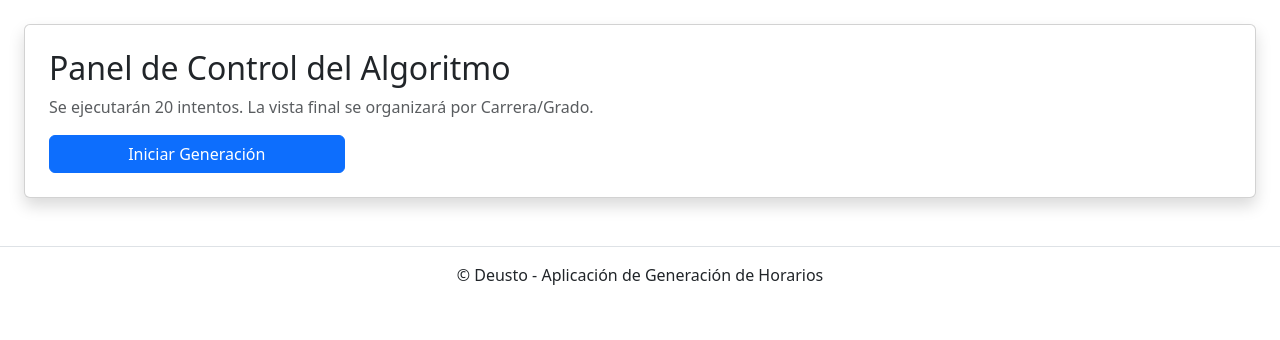
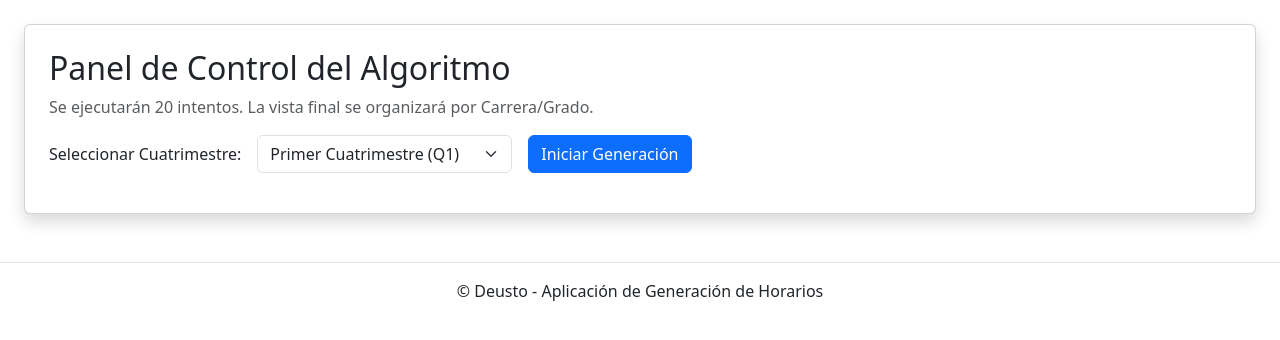
Before and after one commit to Gontzaa86/PFG-25-26, a Flask app: page /solver/stream in a window 1280 px wide. Shown: the part 56-396 px from the top of the page. Run offline with Flask 3, Linux system fonts and the light colour scheme.

Commit message:
Implementada seleccion cuatri en generacion.

```diff
--- a/main.py
+++ b/main.py
@@ -51,6 +51,9 @@ def vista_stream():
 # Esta es la ruta que REALMENTE ejecuta el algoritmo y envía datos
 @app.route('/solver/progress')
 def solver_progress():
+    # Obtener el term de la URL, por defecto Q1 si no viene nada
+    term_usuario = request.args.get('term', 'Q1')
+
     ruta_json = os.path.join(app.root_path, 'data', 'dataset_prueba2.json')
 
     if not os.path.exists(ruta_json):
@@ -61,7 +64,7 @@ def solver_progress():
             data = json.load(f)
 
         # Ejecutamos el generador del algoritmo
-        for progreso, horario in generar_horario_iterativo(data, term="Q1"):
+        for progreso, horario in generar_horario_iterativo(data, term=term_usuario):
             # Enviamos cada paso del 1 al 20 al navegador
             yield f"data: {json.dumps({'progreso': progreso, 'horario': horario})}\n\n"
 
--- a/static/js/generador.js
+++ b/static/js/generador.js
@@ -9,6 +9,7 @@ const diasNombresES = ["Lunes", "Martes", "Miércoles", "Jueves", "Viernes"];
 
 // UI Elements
 const btn = document.getElementById('btnEjecutar');
+const selectorTerm = document.getElementById('selectorTerm');
 const loadingArea = document.getElementById('loading-area');
 const contadorText = document.getElementById('contador');
 const contenedorCalendarios = document.getElementById('calendarios-grados');
@@ -18,36 +19,46 @@ const asignaturaColores = {};
 let colorCounter = 1;
 
 btn.onclick = function() {
+    const termSeleccionado = selectorTerm.value; // Capturamos Q1 o Q2
+
     btn.disabled = true;
+    selectorTerm.disabled = true; // Bloqueamos el selector durante la generación
     loadingArea.style.display = 'block';
     contenedorCalendarios.innerHTML = "";
     contadorText.innerText = "0";
-    Object.keys(asignaturaColores).forEach(key => delete asignaturaColores[key]);
-    colorCounter = 1;
 
-    const eventSource = new EventSource('/solver/progress');
+    // Pasamos el cuatrimestre en la URL
+    const eventSource = new EventSource(`/solver/progress?term=${termSeleccionado}`);
 
-    eventSource.onmessage = function(e) {
+eventSource.onmessage = function(e) {
+        // Parsear los datos recibidos del servidor
         const data = JSON.parse(e.data);
+
+        // Actualizar el contador en la interfaz
         contadorText.innerText = data.progreso;
 
+        // Si hay un error reportado por el algoritmo
         if (data.error) {
             contenedorCalendarios.innerHTML = `<div class='alert alert-danger'>Error: ${data.error}</div>`;
             eventSource.close();
             btn.disabled = false;
+            selectorTerm.disabled = false;
             loadingArea.style.display = 'none';
             return;
         }
 
+        // Cuando llegamos al intento 20, finalizamos y dibujamos
         if (data.progreso === 20) {
             eventSource.close();
             btn.disabled = false;
+            selectorTerm.disabled = false;
             loadingArea.style.display = 'none';
 
+            // Verificamos si el último objeto 'horario' contiene datos
             if (data.horario && data.horario.length > 0) {
                 procesarYDibujarCalendarios(data.horario);
             } else {
-                contenedorCalendarios.innerHTML = "<div class='alert alert-warning text-center'>No se encontró solución válida en 20 intentos.</div>";
+                contenedorCalendarios.innerHTML = "<div class='alert alert-warning text-center'>No se encontró una solución válida en los 20 intentos.</div>";
             }
         }
     };
@@ -55,6 +66,7 @@ btn.onclick = function() {
     eventSource.onerror = function() {
         eventSource.close();
         btn.disabled = false;
+        selectorTerm.disabled = false;
         loadingArea.style.display = 'none';
         console.error("Error de conexión SSE.");
     };
--- a/templates/resultado.html
+++ b/templates/resultado.html
@@ -3,15 +3,27 @@
 {% block title %}Generador de Horarios - Vista Calendario{% endblock %}
 
 {% block content %}
-
 <div class="container-fluid px-4">
     <div class="card p-4 shadow">
         <h2>Panel de Control del Algoritmo</h2>
         <p class="text-muted">Se ejecutarán 20 intentos. La vista final se organizará por Carrera/Grado.</p>
 
-        <button id="btnEjecutar" class="btn btn-primary w-25">Iniciar Generación</button>
+        <div class="row g-3 align-items-center mb-3">
+            <div class="col-auto">
+                <label for="selectorTerm" class="col-form-label">Seleccionar Cuatrimestre:</label>
+            </div>
+            <div class="col-auto">
+                <select id="selectorTerm" class="form-select">
+                    <option value="Q1" selected>Primer Cuatrimestre (Q1)</option>
+                    <option value="Q2">Segundo Cuatrimestre (Q2)</option>
+                </select>
+            </div>
+            <div class="col-auto">
+                <button id="btnEjecutar" class="btn btn-primary">Iniciar Generación</button>
+            </div>
+        </div>
 
-        <div id="loading-area">
+        <div id="loading-area" style="display: none;">
             <div class="loader mt-3"></div>
             <p class="mt-2">Generando Horarios: <strong id="contador">0</strong> / 20</p>
         </div>
```
